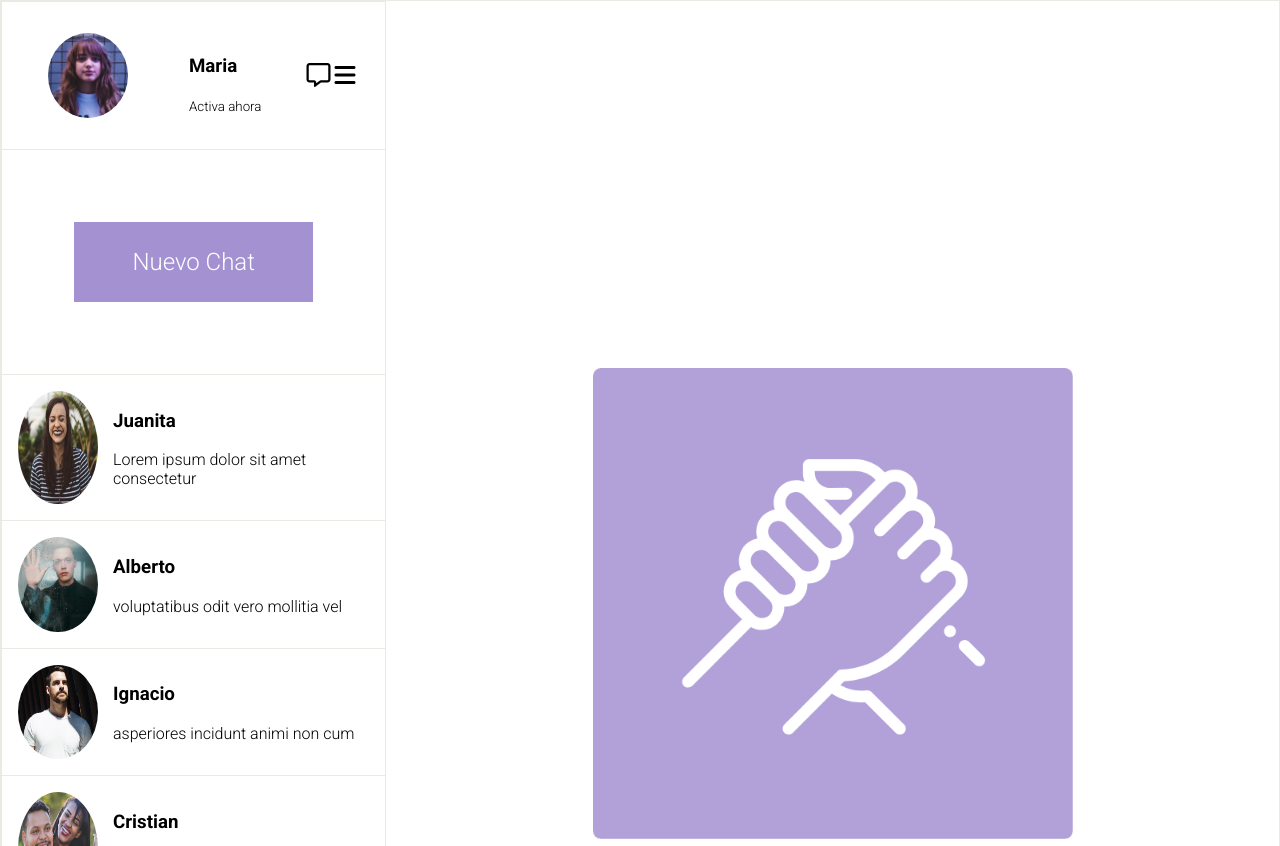
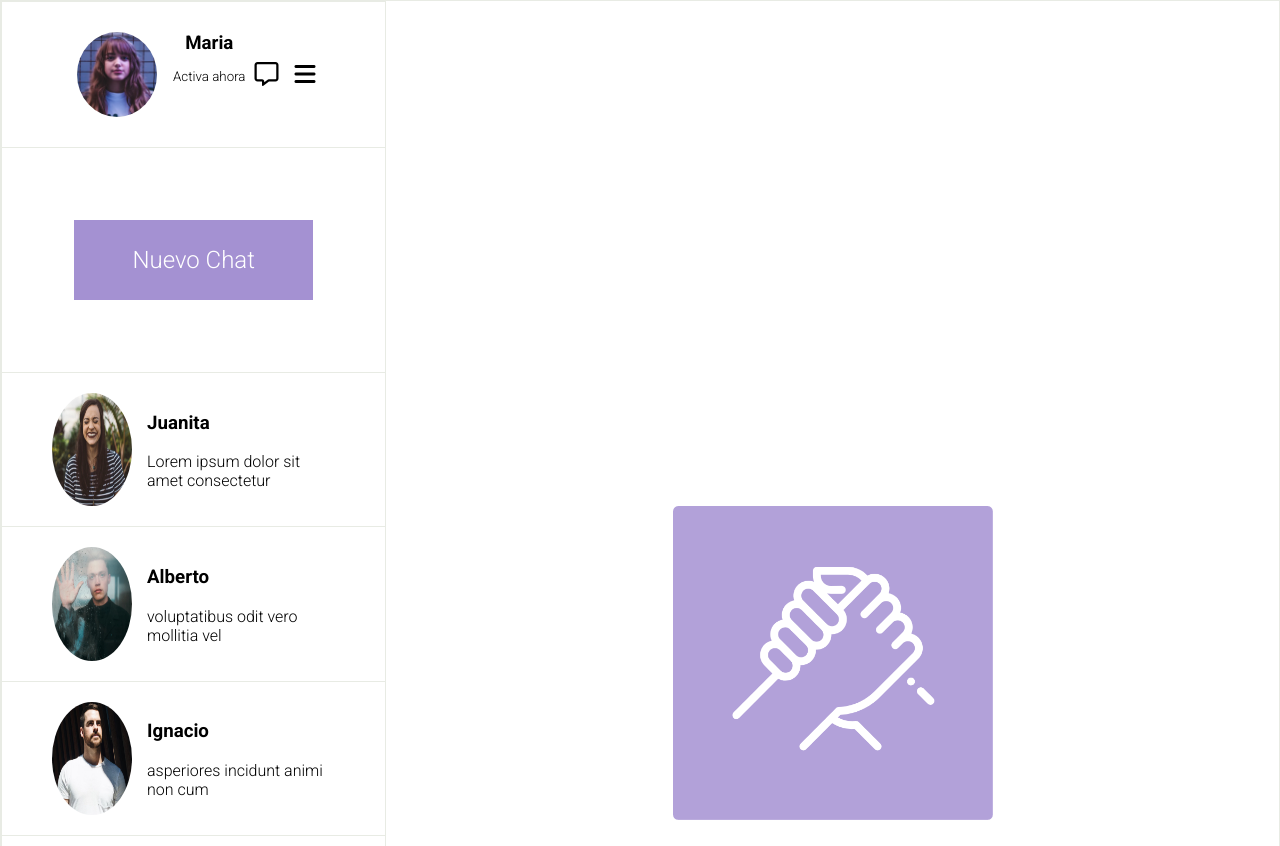
Before and after one commit to andrespenam/DesafioFlexbox, a plain HTML site: page index.html in a window 1280 px wide. Shown: the top 846 px of the page. Drawn offline with Linux system fonts and the light colour scheme.

Commit message:
modificando chat panel

```diff
--- a/assets/css/style.css
+++ b/assets/css/style.css
@@ -30,7 +30,7 @@ main{
     gap: 1px;
 }
 .tabla-inte img{
-    width: 30em;
+    width: 20em;
 }
 
 h1{
@@ -53,7 +53,12 @@ h1{
     display: flex;
     border-top: 1px solid #E8EBE4;
     gap: 15px;
-    padding: 1rem;
+    padding: 20px 50px;
+    font-family: "Roboto", sans-serif;
+    font-optical-sizing: auto;
+    font-weight: 300;
+    font-style: normal;
+
 }
 
 .perfil img{
@@ -65,17 +70,17 @@ h1{
     display: flex;
     justify-content: space-between;
     align-items: center;
-    padding: 15px 30px;
+    padding: 15px 70px;
 
 }
 
 .principal img{
     border-radius: 50%;
     width: 5rem;
-    padding: 1rem;
+
 }
 
-.primer-chat .principal{
+.primer-chat{
     display: flex;
     flex-direction: column;
     align-items: center;
@@ -108,3 +113,24 @@ h1{
 
 
 }
+
+.user{
+    display: flex;
+    gap: 1rem;
+    padding: 15px 5px;
+}
+
+.icons{
+    display: flex;
+    gap: 1rem;
+}
+
+.user small{
+    padding: 0;
+    margin: 0;
+}
+
+.user h3{
+    margin: 0;
+    padding: 0;
+}
--- a/index.html
+++ b/index.html
@@ -17,13 +17,16 @@
     <main>
         <section class="chat">
             <article class="principal">
-                <img src="./assets/img/maria.jpg" alt="maria">
+               <div class="user ">
+                    <img src="./assets/img/maria.jpg" alt="maria">
                 <div class="primer-chat">
                     <h3>
                         Maria
                     </h3>
                     <small>Activa ahora</small>
                 </div>
+               </div>
+
 
                 <div class="icons">
                     <i class="fa-regular fa-message fa-xl"></i>
```
